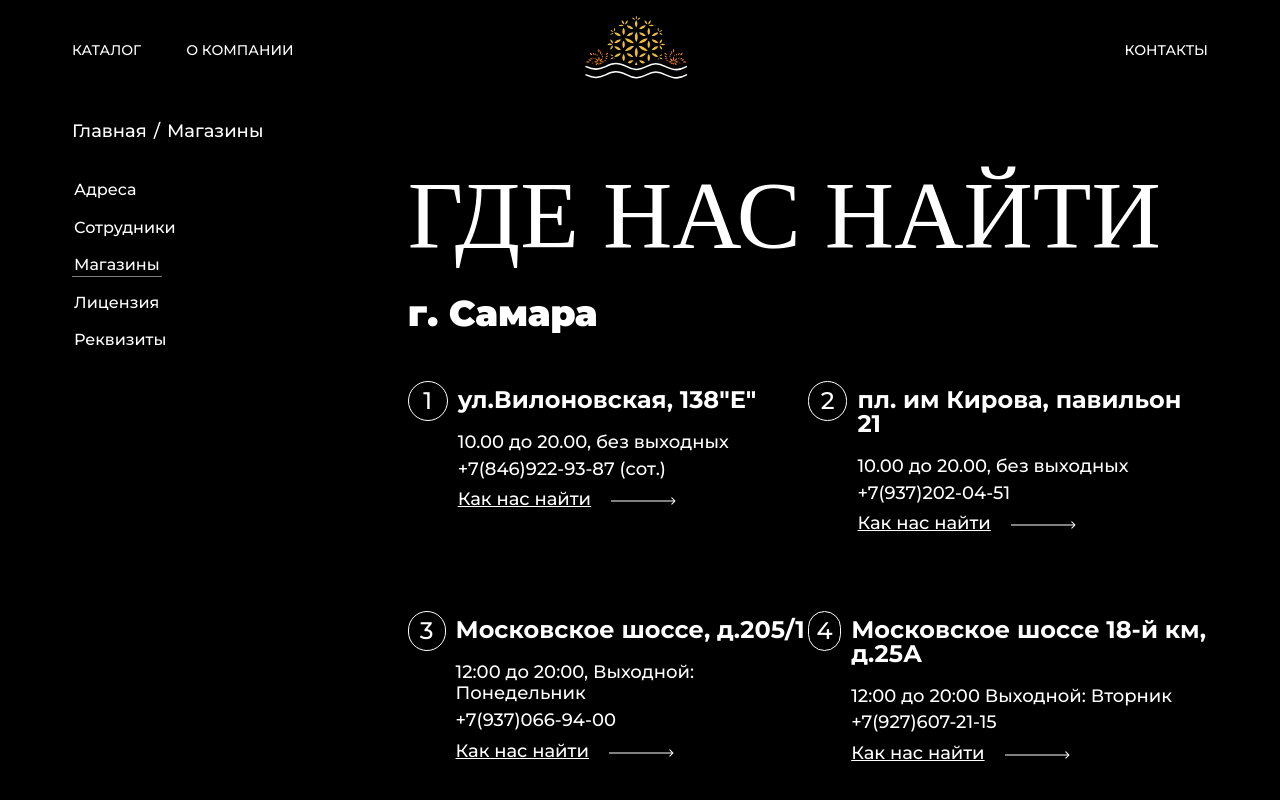
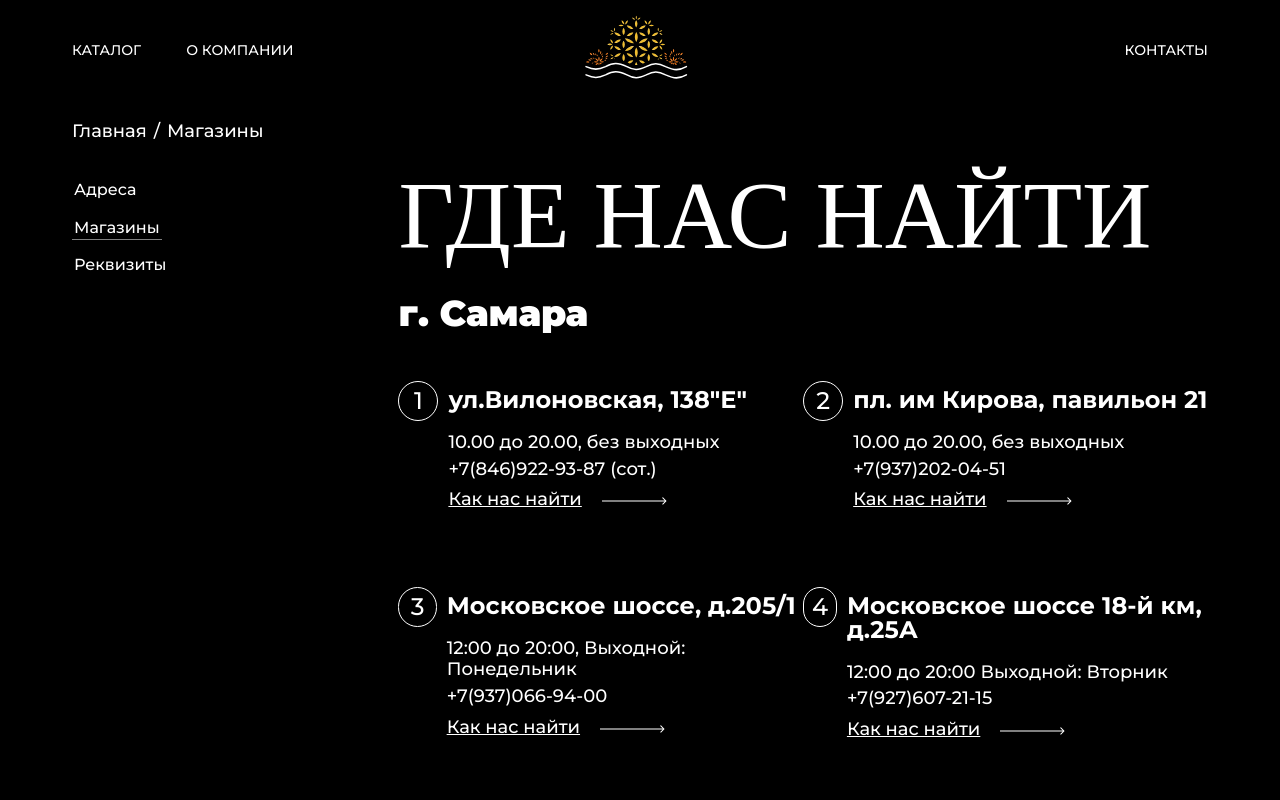
Before and after one commit to algorithm-ssau/AEAEA, a Next.js app: page /shops in a window 1280 px wide. Shown: the top 800 px of the page. Built offline with nearby package versions, Linux system fonts and the light colour scheme; a web font is replaced by a local one.

Commit message:
feat: исправление багов

```diff
--- a/http/index.ts
+++ b/http/index.ts
@@ -1,7 +1,7 @@
 import axios from 'axios'
 // export const API_URL = 'https://68038e8e0a99cb7408ec5a5b.mockapi.io/'
-// export const API_URL = 'http://localhost:3000/api'
-export const API_URL = 'https://aeaea.vercel.app/api'
+export const API_URL = 'http://localhost:3000/api'
+// export const API_URL = 'https://aeaea.vercel.app/api'
 
 const $api = axios.create({
 	// withCredentials: true,
--- a/shared/components/shared/ServicesesList/ServicesesList.module.scss
+++ b/shared/components/shared/ServicesesList/ServicesesList.module.scss
@@ -6,7 +6,7 @@
     margin-top: 20px;
     display: grid;
     grid-template-columns: repeat(3,1fr);
-    gap: 20px;
+    gap: 50px 20px;
 }
 .element{
     width: 312px;
--- a/shared/components/ui/AboutNavigation/AboutNavigation.tsx
+++ b/shared/components/ui/AboutNavigation/AboutNavigation.tsx
@@ -10,18 +10,18 @@ const aboutNavigationArray = [
         title: AboutNavigations.ADDRESSES,
         href: `/${AboutNavigationsSlugs.ADDRESSES}`,
     },
-    {
-        title: AboutNavigations.STAFF,
-        href: `/${AboutNavigationsSlugs.STAFF}`,
-    },
+    // {
+    //     title: AboutNavigations.STAFF,
+    //     href: `/${AboutNavigationsSlugs.STAFF}`,
+    // },
     {
         title: AboutNavigations.SHOPS,
         href: `/${AboutNavigationsSlugs.SHOPS}`,
     },
-    {
-        title: AboutNavigations.LICENSE,
-        href: `/${AboutNavigationsSlugs.LICENSE}`,
-    },
+    // {
+    //     title: AboutNavigations.LICENSE,
+    //     href: `/${AboutNavigationsSlugs.LICENSE}`,
+    // },
     {
         title: AboutNavigations.REQUISITES,
         href: `/${AboutNavigationsSlugs.REQUISITES}`,
--- a/shared/components/ui/AboutPopover/AboutPopover.module.scss
+++ b/shared/components/ui/AboutPopover/AboutPopover.module.scss
@@ -1,7 +1,6 @@
 @import "@/scss/base/mixins";
 @import "@/scss/base/vars";
 .inner {
-    margin-top: 10px;
     padding: 20px 40px;
     background-color: $color-black;
     border: solid 1px $color-white;
--- a/shared/components/ui/AboutPopover/AboutPopover.tsx
+++ b/shared/components/ui/AboutPopover/AboutPopover.tsx
@@ -14,10 +14,6 @@ const array = [
     {
         title: "Реквизиты",
         href: "/requisites",
-    },
-    {
-        title: "Лицензия",
-        href: "/license",
     },
     {
         title: "Адреса",
```
